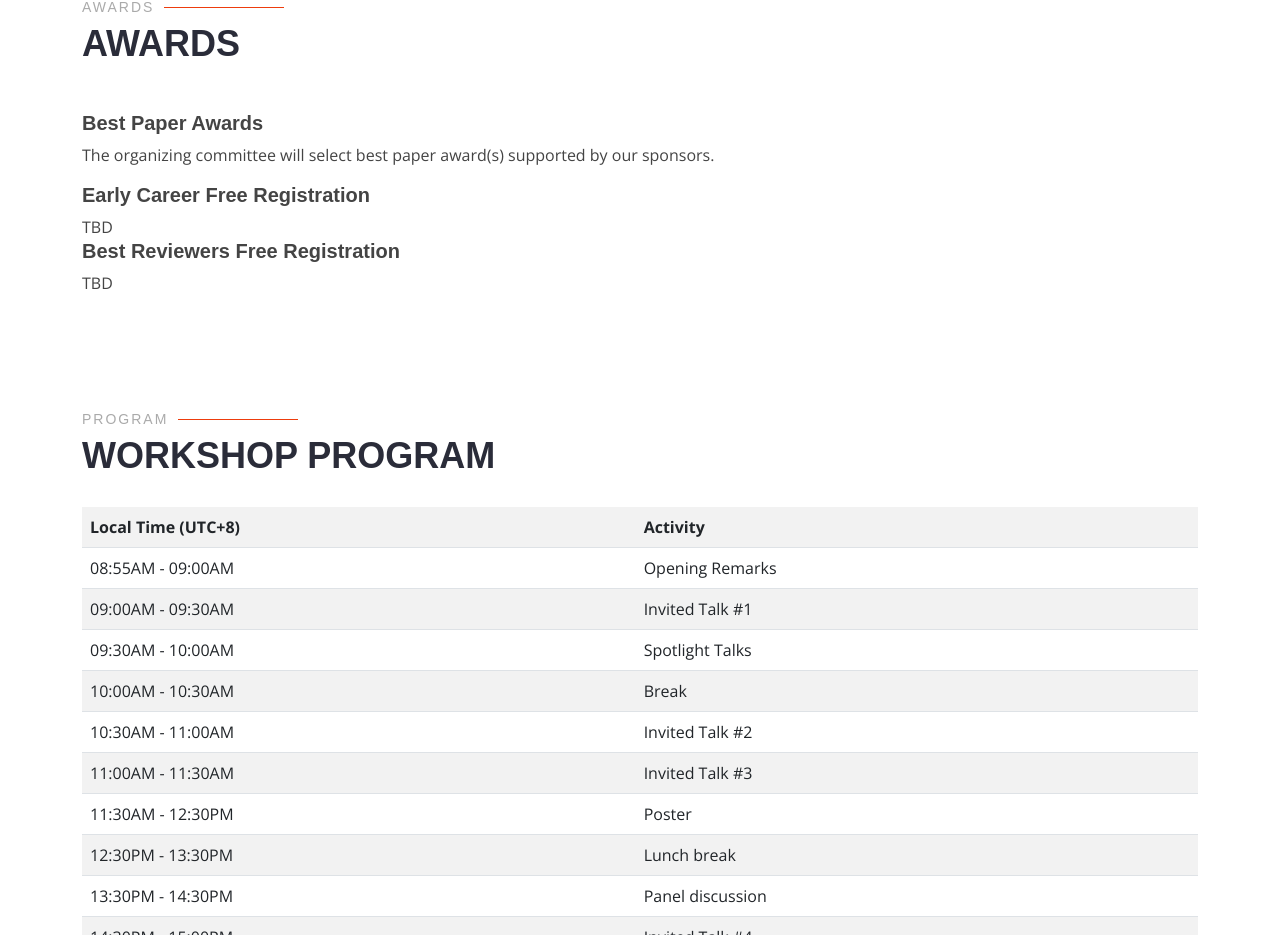
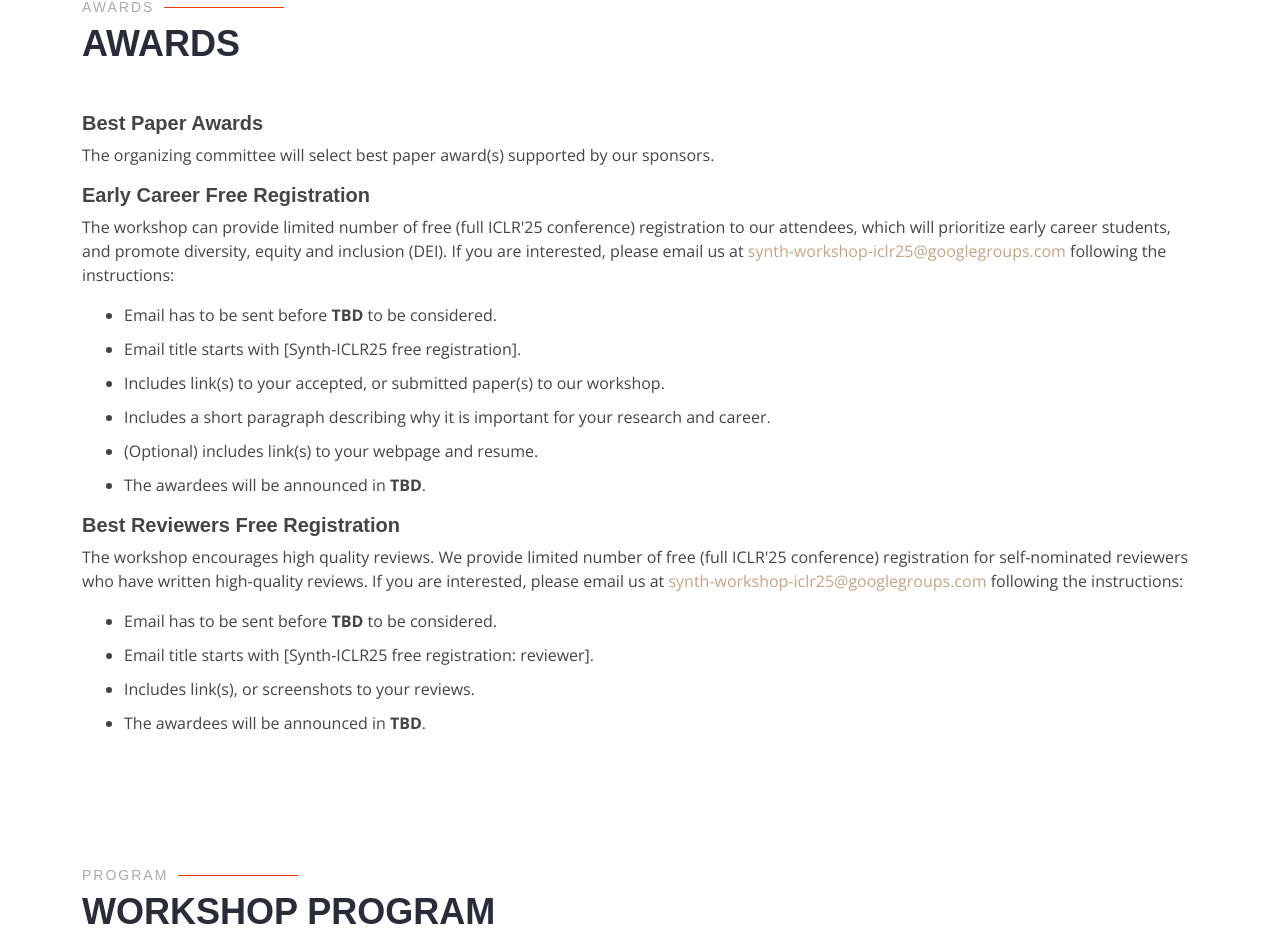
Before and after one commit to synthetic-data-iclr/synthetic-data-iclr.github.io, a plain HTML site: page index.html in a window 1280 px wide. Shown: the part 2125-3060 px from the top of the page. Drawn offline with nearby package versions, Linux system fonts and the light colour scheme.

Commit message:
Update award section.

```diff
--- a/index.html
+++ b/index.html
@@ -191,26 +191,24 @@
         <p>The organizing committee will select best paper award(s) supported by our sponsors. </p>
 
         <h5><b>Early Career Free Registration</b></h5>
-        TBD
-        <!-- <p>The workshop can provide limited number of free (full ICLR'25 conference) registration to our attendees, which will prioritize early career students, and promote diversity, equity and inclusion (DEI). If you are interested, please email us at <a href="mailto:synth-workshop-iclr25@googlegroups.com">synth-workshop-iclr25@googlegroups.com</a> following the instructions:</p>
+        <p>The workshop can provide limited number of free (full ICLR'25 conference) registration to our attendees, which will prioritize early career students, and promote diversity, equity and inclusion (DEI). If you are interested, please email us at <a href="mailto:synth-workshop-iclr25@googlegroups.com">synth-workshop-iclr25@googlegroups.com</a> following the instructions:</p>
           <ul>
-            <li>Email has to be sent before TBD to be considered.</li>
+            <li>Email has to be sent before <b>TBD</b> to be considered.</li>
             <li>Email title starts with [Synth-ICLR25 free registration].</li>
             <li>Includes link(s) to your accepted, or submitted paper(s) to our workshop.</li>
             <li>Includes a short paragraph describing why it is important for your research and career.</li>
             <li>(Optional) includes link(s) to your webpage and resume.</li>
-            <li>The awardees will be announced in late June. Registration fee can be refunded if you already registered.</li>
-        </ul> -->
+            <li>The awardees will be announced in <b>TBD</b>. <!-- Registration fee can be refunded if you already registered. --></li>
+        </ul>
 
         <h5><b>Best Reviewers Free Registration</b></h5>
-        TBD
-        <!-- <p>The workshop encourages high quality reviews. We provide limited number of free (full ICLR'25 conference) registration for self-nominated reviewers who have written high-quality reviews. If you are interested, please email us at <a href="mailto:synth-workshop-iclr25@googlegroups.com">synth-workshop-iclr25@googlegroups.com</a> following the instructions:</p>
+        <p>The workshop encourages high quality reviews. We provide limited number of free (full ICLR'25 conference) registration for self-nominated reviewers who have written high-quality reviews. If you are interested, please email us at <a href="mailto:synth-workshop-iclr25@googlegroups.com">synth-workshop-iclr25@googlegroups.com</a> following the instructions:</p>
            <ul>
-            <li>Email has to be sent before TBD to be considered.</li>
+            <li>Email has to be sent before <b>TBD</b> to be considered.</li>
             <li>Email title starts with [Synth-ICLR25 free registration: reviewer].</li>
             <li>Includes link(s), or screenshots to your reviews.</li>
-            <li>The awardees will be announced in late June. Registration fee can be refunded if you already registered.</li>
-        </ul> -->
+            <li>The awardees will be announced in <b>TBD</b>. <!-- Registration fee can be refunded if you already registered. --></li>
+        </ul>
       </div>
     </section>
     <!-- End Awards Section -->
```
